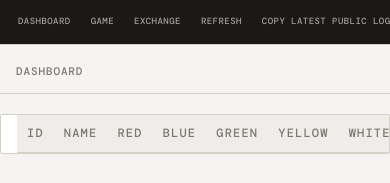
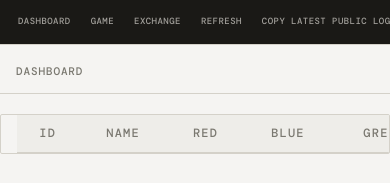
Before and after one commit to mangg1107/rlcm, a website: page public/dashboard.html in a window 390 px wide. Shown: the top 183 px of the page. Drawn offline with nearby package versions, Linux system fonts and the light colour scheme; no server answers; a web font is replaced by a local one.

Commit message:
새 파일 추가 및 수정

```diff
--- a/public/dashboard.html
+++ b/public/dashboard.html
@@ -17,6 +17,7 @@
 
   <h1>Dashboard</h1>
 
+  <div class="table-wrapper">
     <table>
       <thead>
         <tr>
@@ -31,6 +32,7 @@
       </thead>
       <tbody id="tb"></tbody>
     </table>
+  </div>
 
   <h2>Latest Public Log</h2>
   <textarea id="log" readonly></textarea>
--- a/public/styles.css
+++ b/public/styles.css
@@ -227,7 +227,9 @@ button + button {
 /* ── Table ── */
 .table-wrapper {
   width: 100%;
+  max-width: 100%;
   overflow-x: auto;
+  overflow-y: hidden;
   -webkit-overflow-scrolling: touch;
   border: 1px solid var(--border);
   border-radius: var(--radius);
@@ -243,6 +245,7 @@ table {
 }
 
 .table-wrapper table {
+  display: table;
   border: none;
   border-radius: 0;
   margin-bottom: 0;
@@ -556,13 +559,26 @@ textarea:focus {
     padding: var(--space-sm);
   }
 
-  /* Table: scroll wrapper preferred; fallback for bare tables */
-  table {
+  .table-wrapper {
+    width: 100%;
+    max-width: 100%;
+  }
+
+  .table-wrapper table {
+    display: table;
+    width: 100%;
+    min-width: 640px;
+  }
+
+  /* Fallback for bare tables */
+  body > table {
     display: block;
     overflow-x: auto;
     -webkit-overflow-scrolling: touch;
     white-space: nowrap;
-    min-width: unset;
+    width: 100%;
+    max-width: 100%;
+    min-width: 0;
   }
 
   textarea {
```
Lines whose indentation alone changed are shown as unchanged.
